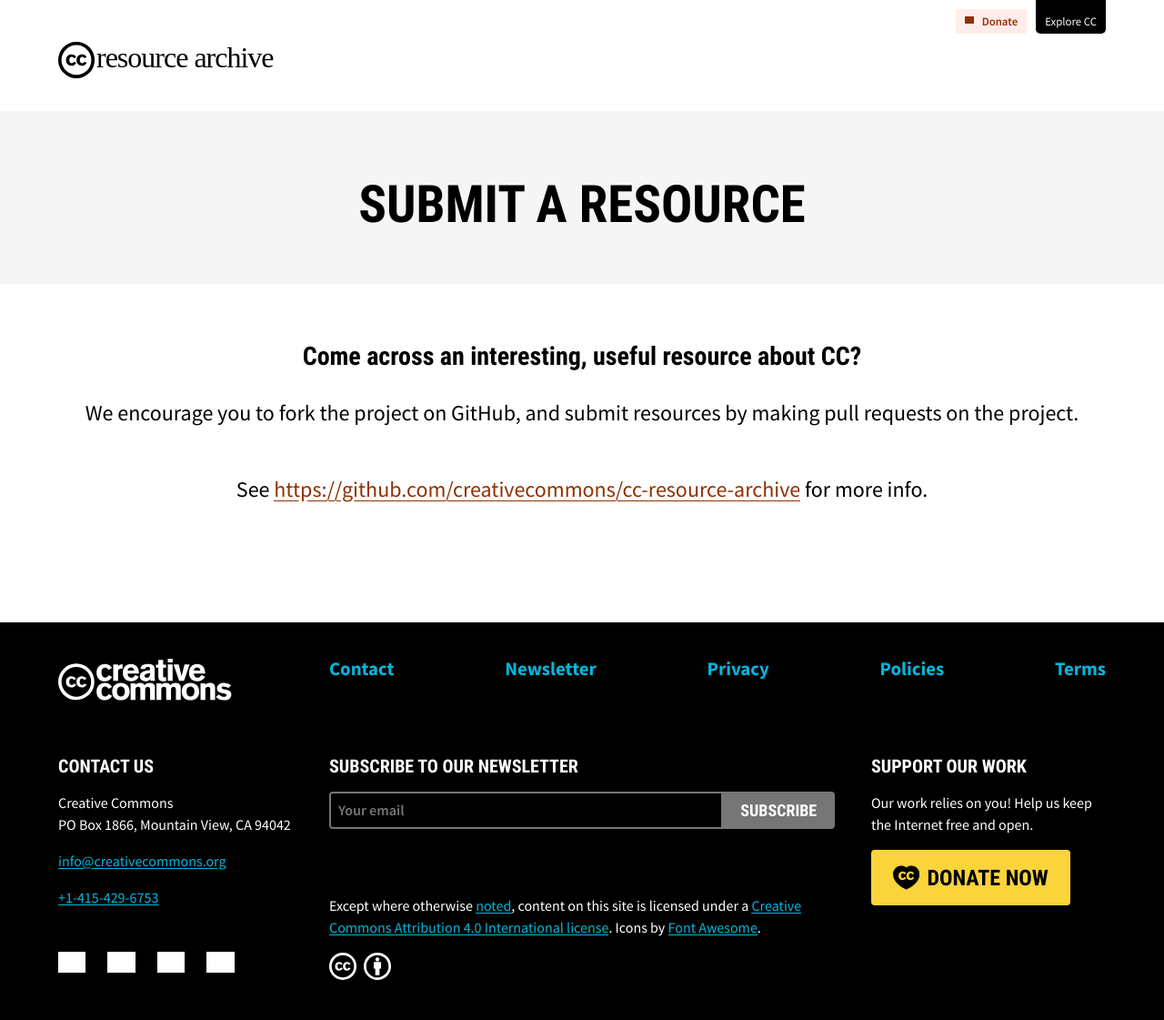
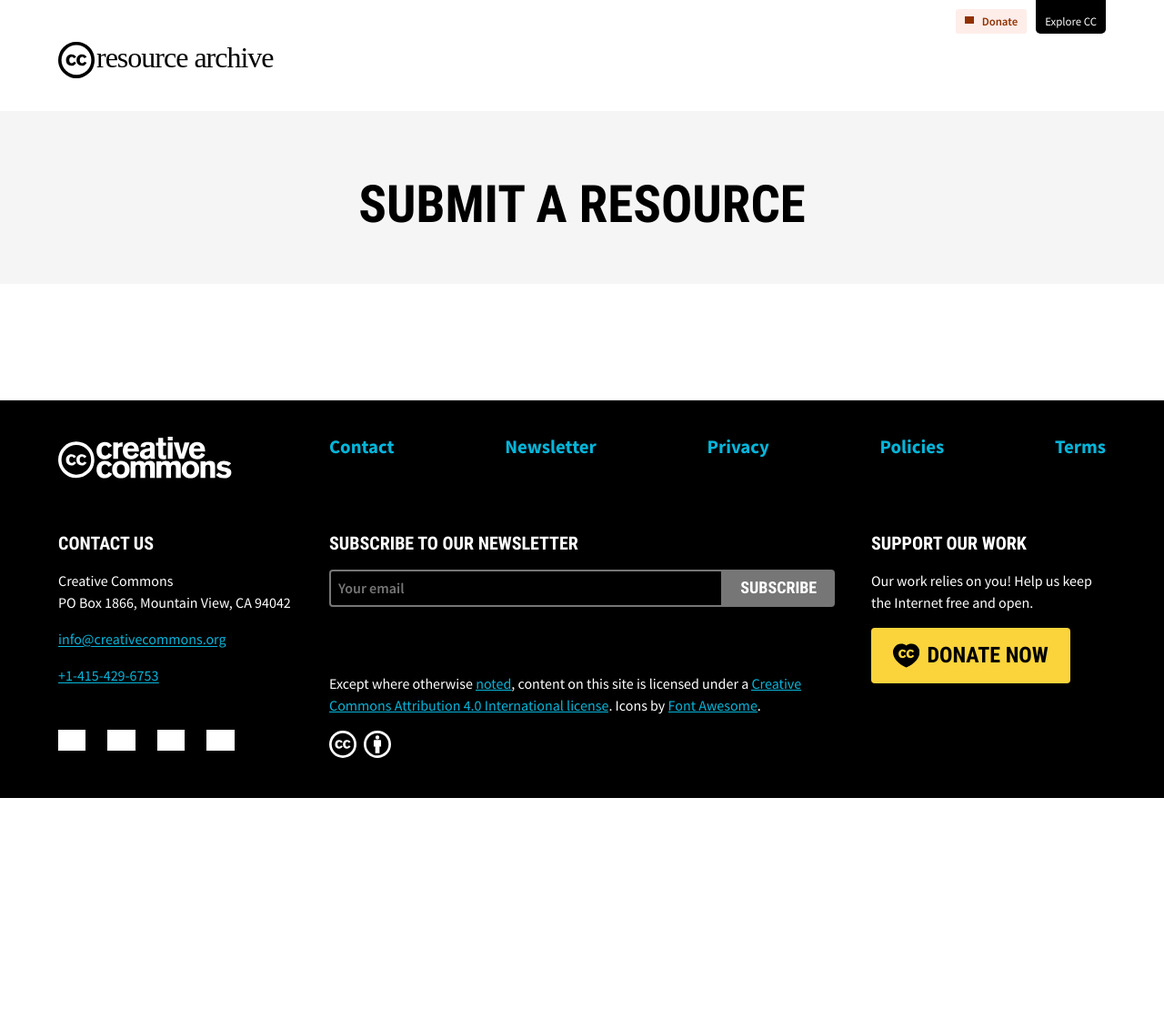
Before and after one commit to creativecommons/cc-resource-archive, a Jekyll site: the page built from docs/_pages/submission.html, in a window 1280 px wide. Shown: the whole page at 91% size. Built offline with Jekyll 4.4.1, drawn with Linux system fonts in a browser that asks for light colours; nearby versions of some CDN libraries; some web fonts are replaced; library files that are not in the unit come from our copies; after the commit the page ends 900 px from its top, so only the background shows below that; grey boxes are pictures that could not be loaded.

Commit message:
removed the html code from submit page

```diff
--- a/docs/_pages/submission.html
+++ b/docs/_pages/submission.html
@@ -23,20 +23,7 @@
       <header>
         <h1>Submit A Resource</h1>
       </header>
-      <div class="main-content" style="text-align: center">
-        <h3>Come across an interesting, useful resource about CC?</h3>
-        <p>
-          We encourage you to fork the project on GitHub, and submit resources by
-          making pull requests on the project.
-        </p>
-        <p>
-          See
-          <a href="https://github.com/creativecommons/cc-resource-archive"
-            >https://github.com/creativecommons/cc-resource-archive</a
-          >
-          for more info.
-        </p>
-      </div>
+
 
     </main>
 
```
